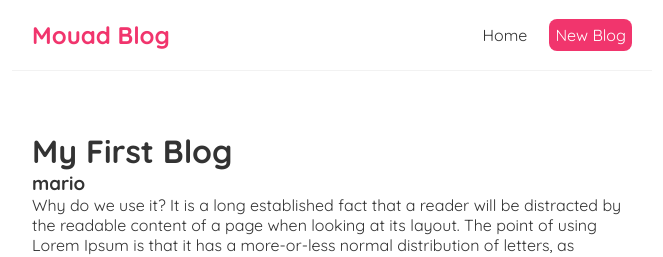
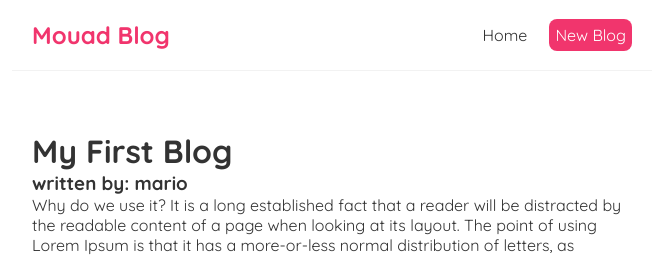
Before and after one commit to mouaammou/learn-react, a React (Create React App) app in the folder my-first-react-app/: page /blogs/1 in a window 1280 px wide. Shown: the top 257 px of the page, without its empty margins (308-971 px from the left). Built offline with nearby package versions, Linux system fonts and the light colour scheme; data requests are answered from the project's data file.

Commit message:
the blog details looks better

```diff
--- a/my-first-react-app/src/BlogDetails.js
+++ b/my-first-react-app/src/BlogDetails.js
@@ -6,7 +6,7 @@ const BlogData = ({title, author, body}) => {
     return (
         <div>
             <h1>{title}</h1>
-            <h3>{author}</h3>
+            <h3>written by: {author}</h3>
             <p>
                 {body}
             </p>
@@ -15,15 +15,16 @@ const BlogData = ({title, author, body}) => {
 }
 
 const BlogDetails = () => {
+
     const {id} = useParams()
+    const {data, pending, error} = useFetch(`http://localhost:5500/blogs/${id}`)
 
-    const {data, pending, error} = useFetch(`http://localhost:5500/blogs/${id}`)
     return (
             <div>
-                {pending && <h1>Loading ...</h1>},
                 {error && <h3>could not fetch the data from the the specific resource</h3>}
-            </div>,
-            data && <BlogData title={data.title} author={data.author} body={data.body}/>
+                {pending && <h1>Loading ...</h1>}
+                {data && <BlogData title={data.title} author={data.author} body={data.body}/>}
+            </div>
     );
 }
 
```
Also changed, not shown: my-first-react-app/src/blog.js (+4 -4 lines).
